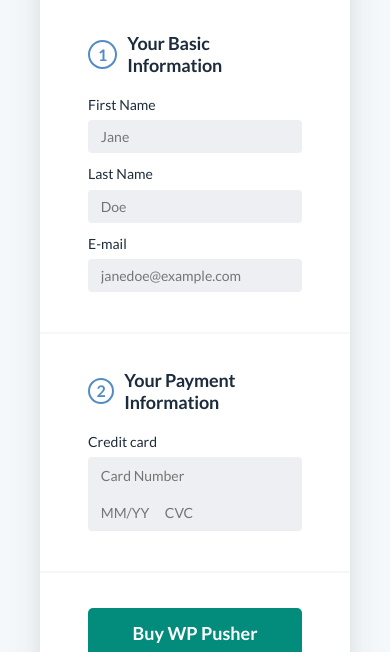
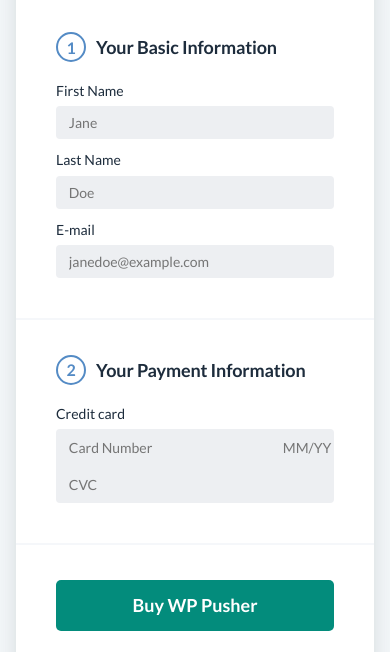
Before and after one commit to swish933/checkout-page-altschool, a plain HTML site: page index.html in a window 390 px wide. Shown: the part 433-1085 px from the top of the page. Drawn offline with Linux system fonts and the light colour scheme.

Commit message:
changed body padding on mobile screen widths

```diff
--- a/index.css
+++ b/index.css
@@ -26,7 +26,7 @@
     line-height: 1.5;
     -webkit-font-smoothing: antialiased;
     background: hsl(204, 33%, 97%);
-    padding-inline: 2.5rem;
+    padding-inline: 3rem;
     font-family: 'Lato', sans-serif;
 }
 
@@ -107,6 +107,10 @@
 }
 
 @media (max-width:768px) {
+    body {
+        padding-inline: 1rem;
+    }
+
     nav {
         flex-direction: column;
     }
@@ -166,7 +170,7 @@
 }
 
 .checkout-form>header {
-    padding-inline: 3rem;
+    padding-inline: 2.5rem;
     padding-block-start: 2.5rem;
     padding-block-end: 1.5rem;
     border-bottom: 2px solid #F5F7FA;
@@ -190,7 +194,7 @@
 
 
 .checkout-form form>section {
-    padding-inline: 3rem;
+    padding-inline: 2.5rem;
     padding-block-start: 2.2rem;
     padding-block-end: 2.5rem;
 }
@@ -383,6 +387,11 @@
     margin-block-start: 2.25rem;
 }
 
+/* .checkout-info .plan_benefits p {
+    outline: 1px solid crimson;
+    width: fit-content;
+} */
+
 .checkout-info .plan_benefits p::before {
     content: url(./assets/check_mark.svg);
     margin-inline-end: 1ch;
```
